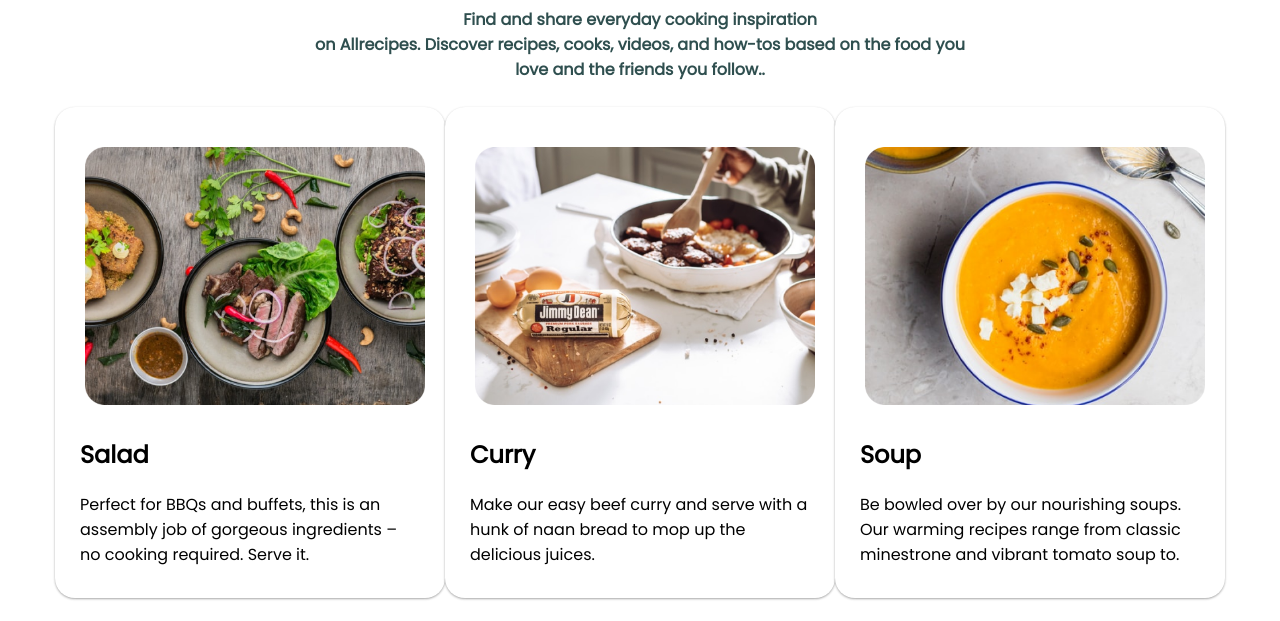
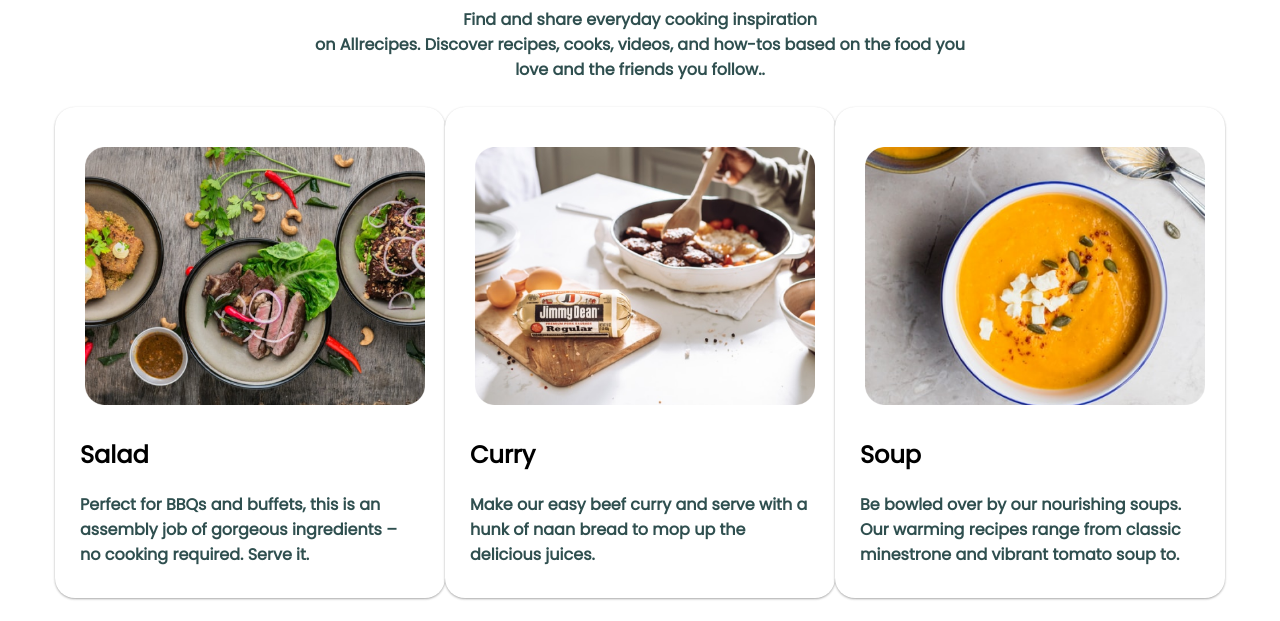
Before and after one commit to MerchantKhalid/PH-first-assignment, a plain HTML site: page index.html in a window 1280 px wide. Shown: the part 1043-1664 px from the top of the page. Drawn offline with Linux system fonts and the light colour scheme.

Commit message:
assignment

```diff
--- a/index.html
+++ b/index.html
@@ -82,7 +82,7 @@
             <div class="cards">
                 <img class="recep-image" src="images/Project Cover1.jpg" alt="">
                 <h2>Salad</h2>
-                <p>Perfect for BBQs and buffets, this is an assembly job of gorgeous ingredients – no cooking required.
+                <p class="paragraph-style">Perfect for BBQs and buffets, this is an assembly job of gorgeous ingredients – no cooking required.
                      Serve it.</p>
             </div>
         </div>
@@ -91,7 +91,7 @@
             <div class="cards">
                 <img class="recep-image" src="images/Project Cover.jpg" alt="">
                 <h2>Curry</h2>
-                <p>Make our easy beef curry and serve with a hunk of naan bread to mop up the delicious juices.</p>
+                <p class="paragraph-style">Make our easy beef curry and serve with a hunk of naan bread to mop up the delicious juices.</p>
             </div>
         </div>
 
@@ -99,7 +99,7 @@
             <div class="cards">
                 <img class="recep-image" src="images/Project Cover.png" alt="">
                 <h2>Soup</h2>
-                <p>Be bowled over by our nourishing soups. Our warming recipes range from classic
+                <p class="paragraph-style">Be bowled over by our nourishing soups. Our warming recipes range from classic
                     minestrone and vibrant tomato soup to.
                 </p>
             </div>
```
